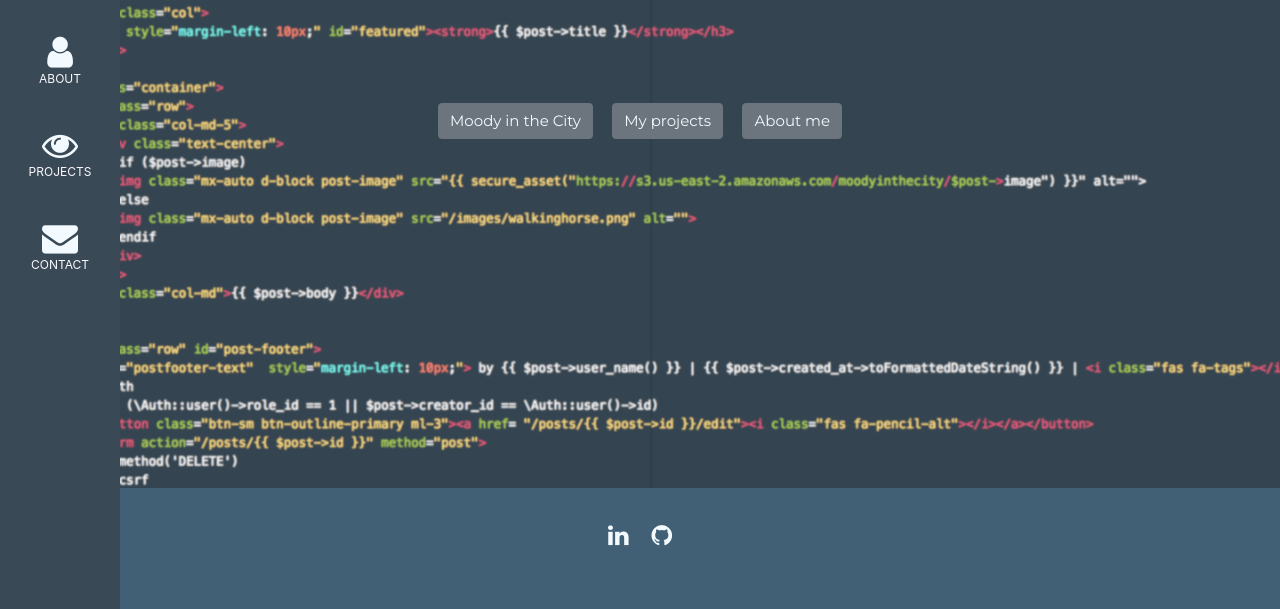
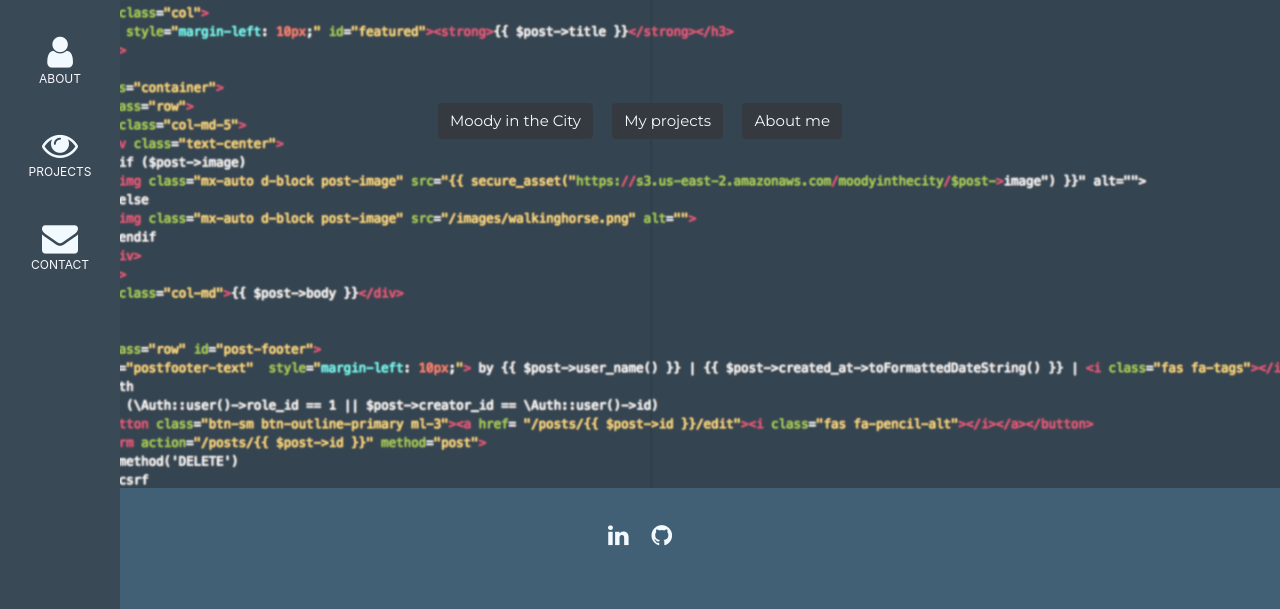
Before and after one commit to KarKunze/karkunze.github.io, a website: page index.html in a window 1280 px wide. Shown: the part 191-800 px from the top of the page. Drawn offline with nearby package versions, Linux system fonts and the light colour scheme.

Commit message:
push new arrangement of information

```diff
--- a/index.html
+++ b/index.html
@@ -59,9 +59,9 @@
     <div class="container">
       <!-- <h1 class="display-4">Karla Kunze</h1>
       <p class="lead">Web Developer</p> -->
-      <a href="https://moody-in-the-city.herokuapp.com/" class="btn btn-secondary mx-2 mt-3">Moody in the City</a>
-      <a href="projects.html" class="btn btn-secondary mx-2 mt-3">My projects</a>
-      <a href="aboutme.html" class="btn btn-secondary mx-2 mt-3">About me</a>
+      <a href="https://moody-in-the-city.herokuapp.com/" class="btn btn-dark mx-2 mt-3">Moody in the City</a>
+      <a href="projects.html" class="btn btn-dark mx-2 mt-3">My projects</a>
+      <a href="aboutme.html" class="btn btn-dark mx-2 mt-3">About me</a>
     </div>
   </div>
 
```
